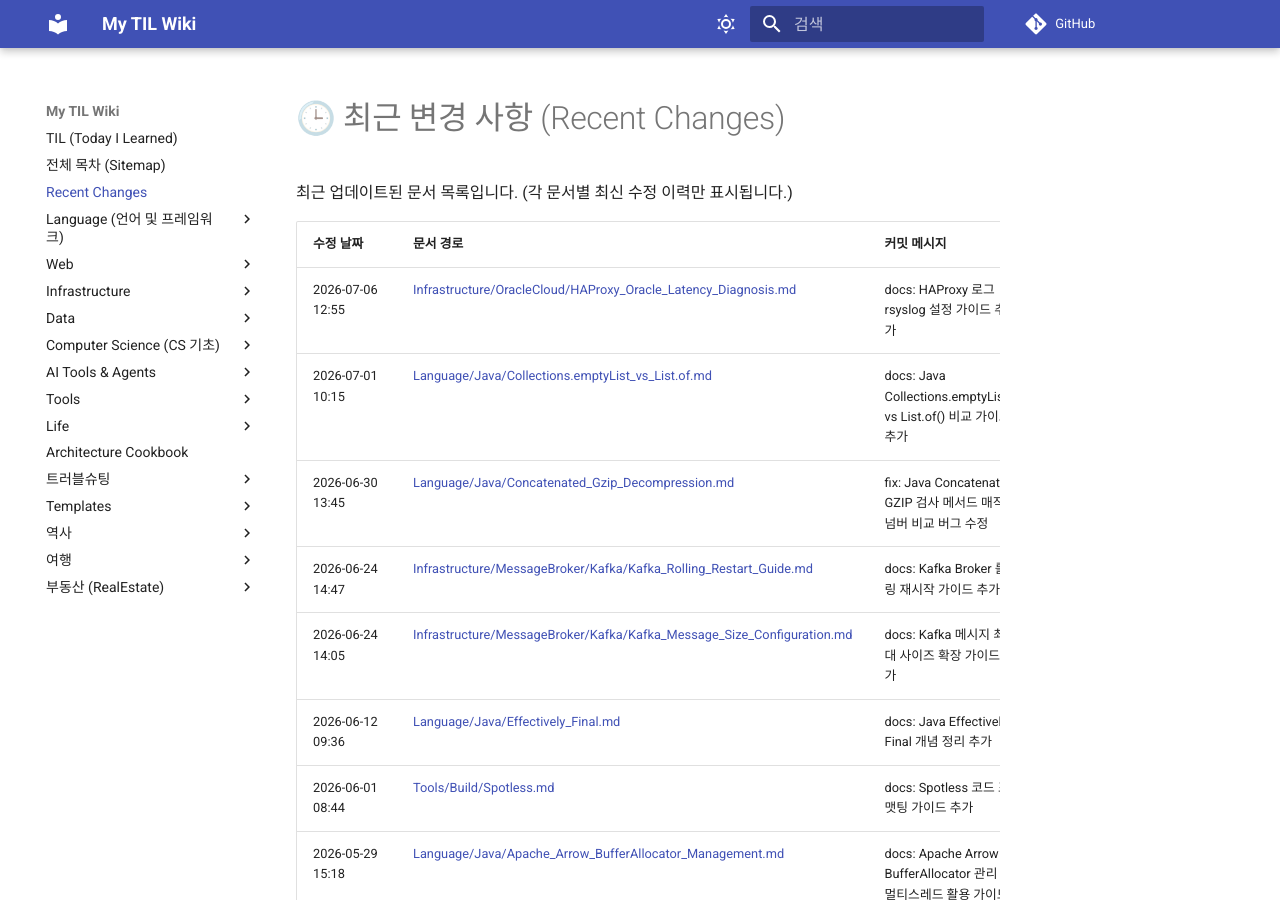
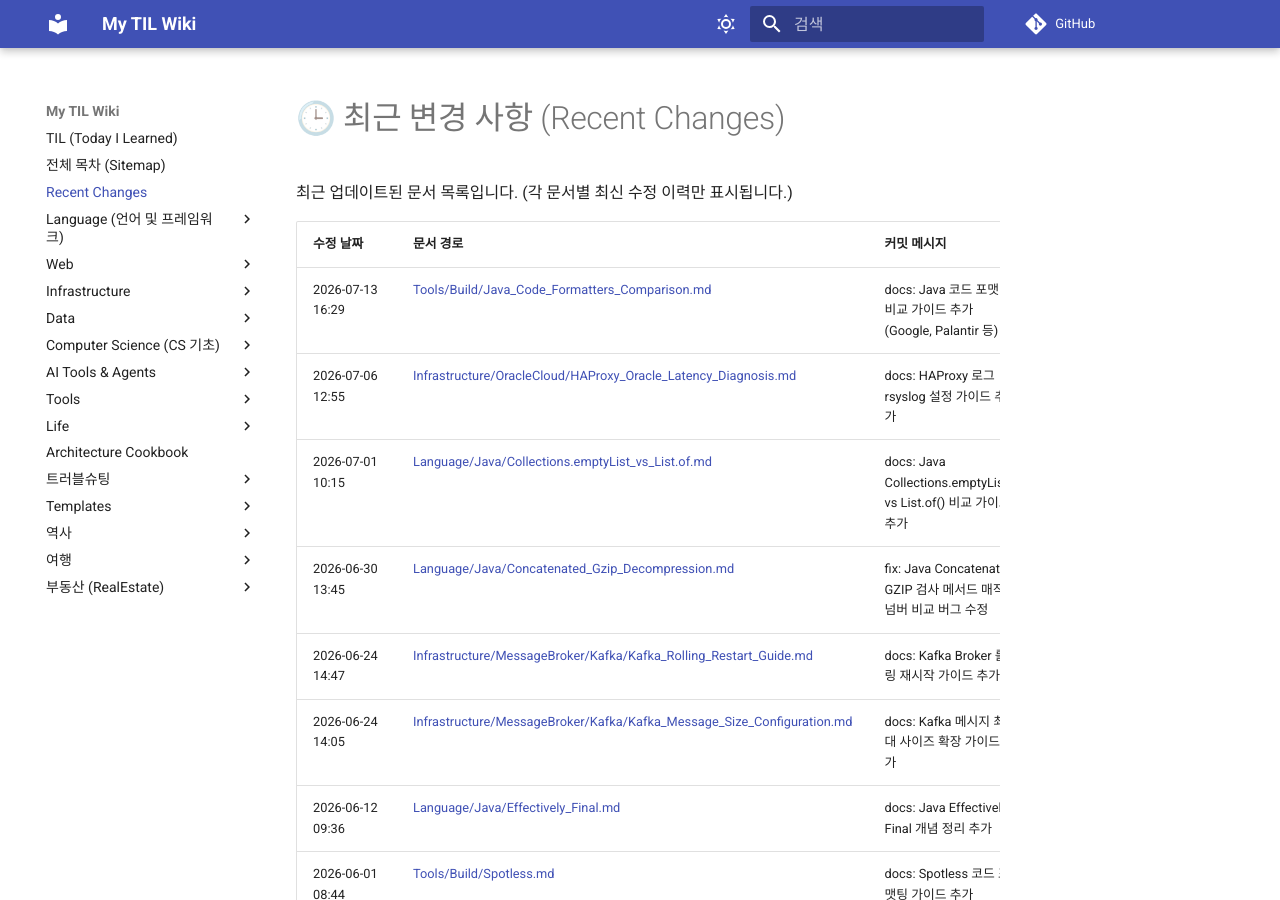
Before and after one commit to DevDooly/TIL, an MkDocs documentation site: the page built from docs/Recent_Changes.md, in a window 1280 px wide and 900 px high. Built offline with MkDocs 1.6.1 and Material for MkDocs 9.7.7, drawn with Linux system fonts in a browser that asks for light colours; comment, search, counter and statistics services are not loaded.

```diff
--- a/docs/Recent_Changes.md
+++ b/docs/Recent_Changes.md
@@ -4,6 +4,7 @@
 
 | 수정 날짜 | 문서 경로 | 커밋 메시지 |
 | :--- | :--- | :--- |
+| 2026-07-13 16:29 | [Tools/Build/Java_Code_Formatters_Comparison.md](Tools/Build/Java_Code_Formatters_Comparison.md) | docs: Java 코드 포맷터 비교 가이드 추가 (Google, Palantir 등) |
 | 2026-07-06 12:55 | [Infrastructure/OracleCloud/HAProxy_Oracle_Latency_Diagnosis.md](Infrastructure/OracleCloud/HAProxy_Oracle_Latency_Diagnosis.md) | docs: HAProxy 로그 rsyslog 설정 가이드 추가 |
 | 2026-07-01 10:15 | [Language/Java/Collections.emptyList_vs_List.of.md](Language/Java/Collections.emptyList_vs_List.of.md) | docs: Java Collections.emptyList() vs List.of() 비교 가이드 추가 |
 | 2026-06-30 13:45 | [Language/Java/Concatenated_Gzip_Decompression.md](Language/Java/Concatenated_Gzip_Decompression.md) | fix: Java Concatenated GZIP 검사 메서드 매직 넘버 비교 버그 수정 |
```
Also changed, not shown: README.md (+2 -1 lines), 2 other files.
